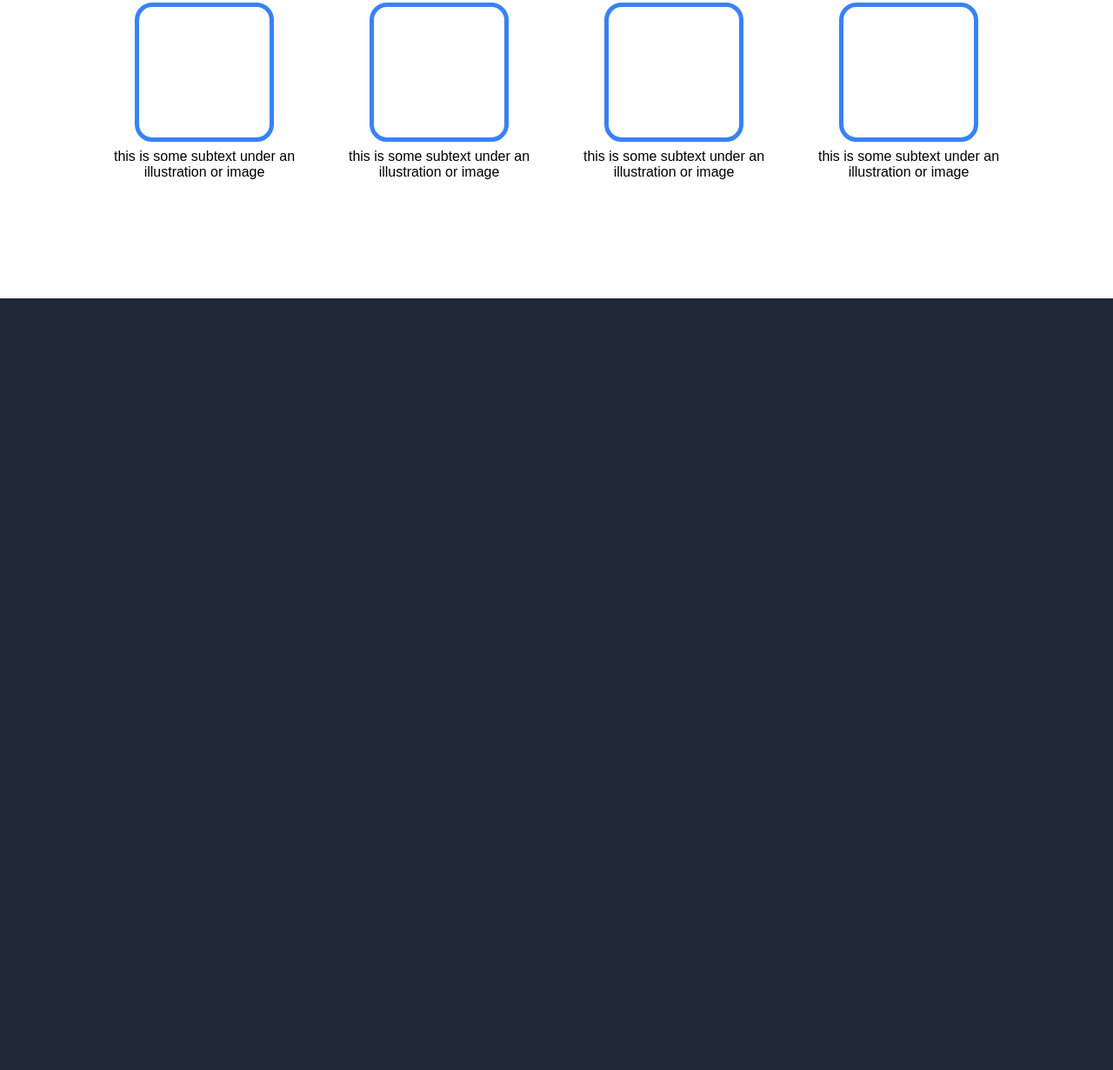
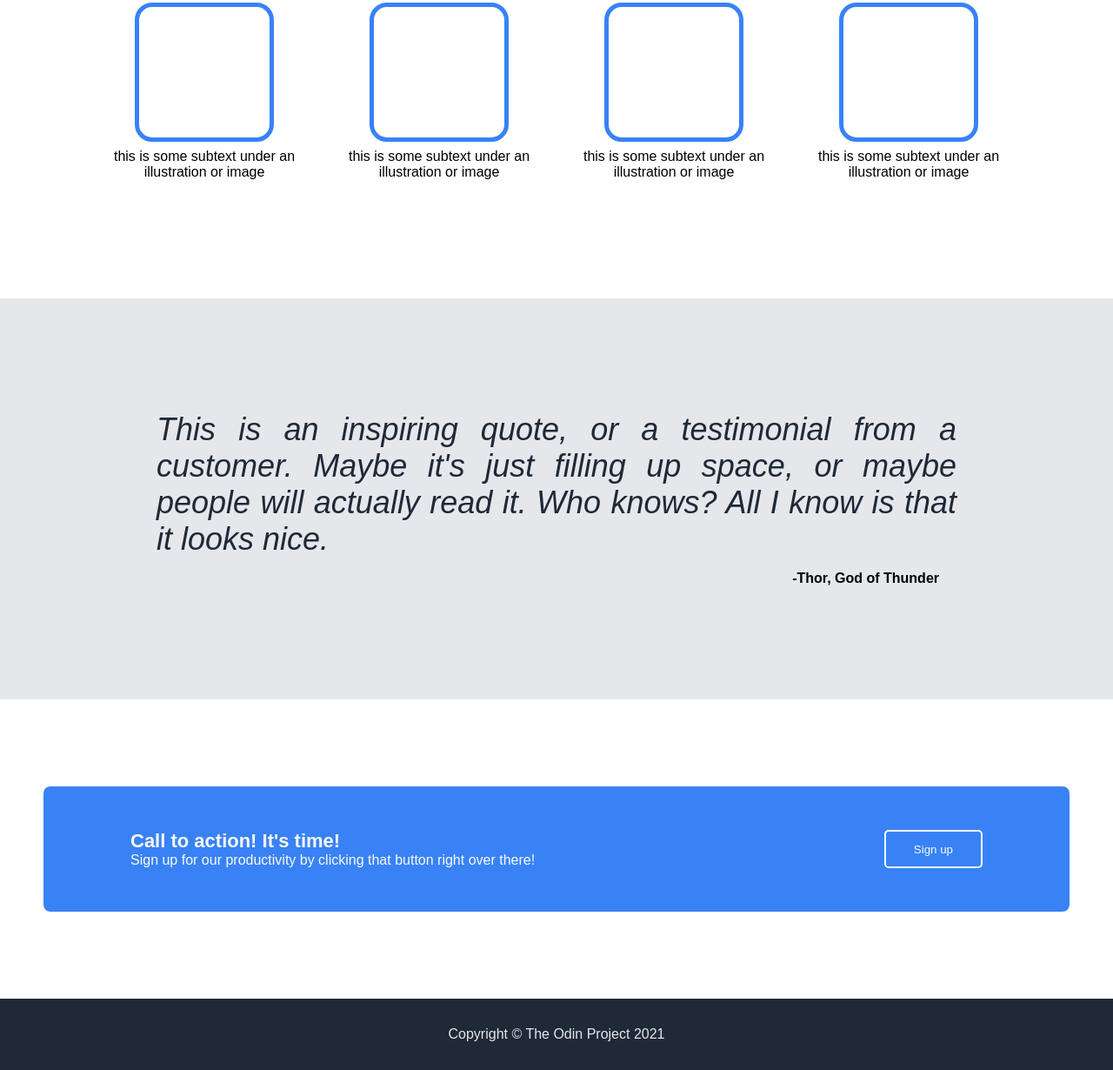
Before and after one commit to Theodoscus/Odin-Landing-Page-Assignment-1, a plain HTML site: page index.html in a window 1280 px wide. Shown: the part 569-1799 px from the top of the page at 87% size. Before the commit the page ends 912 px from the top, so only its background shows below. Drawn offline with Linux system fonts and the light colour scheme.

Commit message:
All components complete

```diff
--- a/index.html
+++ b/index.html
@@ -35,5 +35,18 @@
                 <div class="card"><div class="card-container"></div><p>this is some subtext under an illustration or image</p></div>
             </div>
         </div>
+        <div class="content3">
+            <div class="upper">This is an inspiring quote, or a testimonial from a customer. Maybe it's just filling up space, or maybe people will actually read it. Who knows? All I know is that it looks nice.</div>
+            <div class="down">-Thor, God of Thunder</div>
+        </div>
+        <div class="content4">
+            <div class = "container">
+                <div class = "text">Call to action! It's time!<p>Sign up for our productivity by clicking that button right over there!</p></div>
+                <button>Sign up</button>
+            </div>
+        </div>
+        <div class="footer">
+            Copyright © The Odin Project 2021
+        </div>
     </body>
 </html>
--- a/style.css
+++ b/style.css
@@ -126,3 +126,77 @@ body {
 
 
 }
+
+.content3{
+    background-color: #e5e7eb;
+    display: flex;
+    flex-direction: column;
+    align-items:flex-end;
+    padding: 130px 180px;
+
+
+}
+
+.content3 .upper{
+    font-size: 36px;
+    font-style: italic;
+    font-weight: lighter;
+    color: #1F2937;
+    text-align: justify;
+}
+
+.content3 .down{
+    margin-top: 15px;
+    font-weight: bold;
+    padding-right: 20px;
+}
+
+.content4{
+    background-color: white;
+    padding: 100px 0px;
+}
+
+.content4 .container{
+    margin: 0 50px;
+    background-color: #3882f6;
+    border-radius: 8px;
+    display: flex;
+    justify-content: space-between;
+    padding: 50px 100px;
+}
+
+.content4 .container .text{
+    display: flex;
+    flex-direction: column;
+    justify-content: center;
+    color: #F9FAF8;
+    font-size: 22px;
+    font-weight: bolder;
+
+
+}
+
+.content4 .container .text p{
+    margin: 0;
+    color: #F9FAF8;
+    font-size: 16px;
+    font-weight: lighter;
+
+}
+
+.content4 .container button{
+    background-color:#3882f6;
+    border-color: #F9FAF8;
+    color: #F9FAF8;
+    border-radius: 5px;
+    padding: 0px 32px;
+    border-style: solid;
+}
+
+.footer{
+    text-align: center;
+    color:#e5e7eb;
+    padding: 32px 32px;
+
+
+}
```
